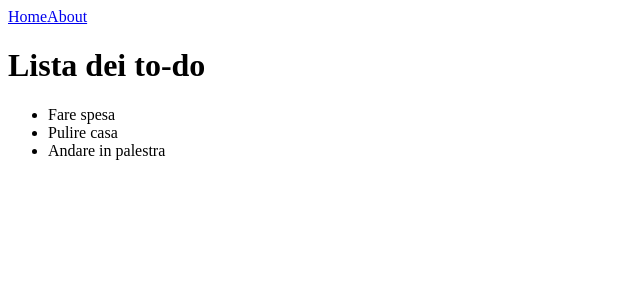
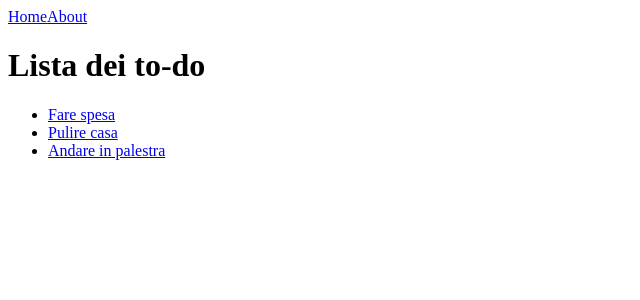
Before and after one commit to Giuliazeolla/MiaTech, a React (Vite) app in the folder router-dom/: page / in a window 1280 px wide. Shown: the top 300 px of the page, without its empty margins (0-640 px from the left). Built offline with nearby package versions, Linux system fonts and the light colour scheme.

Commit message:
added todo detail

```diff
--- a/router-dom/src/App.jsx
+++ b/router-dom/src/App.jsx
@@ -3,6 +3,7 @@ import { BrowserRouter as Router, Route, Routes, Link} from 'react-router-dom';
 import Home from "./pages/Home";
 import About from "./pages/About";
 import Layout from "./components/Layout";
+import TodoDetail from "./pages/TodoDetail";
 
 const App = () => {
   return (
@@ -11,6 +12,7 @@ const App = () => {
         <Route path="/" element={<Layout />}>
         <Route index element={<Home />}/>
         <Route path="/about" element={<About />}/>
+        <Route path="todos/:id" element={<TodoDetail />}/>
         </Route>
       </Routes>
     </Router>
--- a/router-dom/src/pages/Home.jsx
+++ b/router-dom/src/pages/Home.jsx
@@ -1,17 +1,22 @@
 import React from "react";
+import { Link } from "react-router-dom";
 
 const Home = () => {
-    const todos = ["Fare spesa", "Pulire casa", "Andare in palestra"];
+    const todos = [
+        {id: 1, title: "Fare spesa", description: "Comprare gli ingredienti per la torta"},
+        {id: 2, title: "Pulire casa", description: "Pulire bagno e cucina"},
+        {id: 3, title: "Andare in palestra", description: "Allenare addominali e gambe"},
+    ];
 
     return (
         <div>
             <h1>Lista dei to-do</h1>
             <ul>
-                {
-                    todos.map((todo, index) => (
-                        <li key={index}>{todo}</li>
-                    ))
-                }
+                {todos.map(todo => (
+                    <li key={todo.id}>
+                        <Link to={`/todos/${todo.id}`}>{todo.title}</Link>
+                    </li>
+                ))}
             </ul>
         </div>
     )
--- /dev/null
+++ b/router-dom/src/pages/TodoDetail.jsx
@@ -0,0 +1,27 @@
+import React from "react";
+import { useParams } from "react-router-dom";
+
+const TodoDetail = () => {
+    const { id } = useParams();
+
+    const todos = [
+        { id: 1, title: "Fare spesa", description: "Comprare gli ingredienti per la torta" },
+        { id: 2, title: "Pulire casa", description: "Pulire bagno e cucina" },
+        { id: 3, title: "Andare in palestra", description: "Allenare addominali e gambe" },
+    ];
+
+    const todo = todos.find(todo => todo.id === Number(id));
+    if (!todo) {
+        return alert("To-do non trovato!");
+    } else {
+        return (
+            <div>
+                <h1>Dettagli del to-do</h1>
+                <h2>{todo.title}</h2>
+                <p>{todo.description}</p>
+            </div>
+        )
+    }
+};
+
+export default TodoDetail;
```
